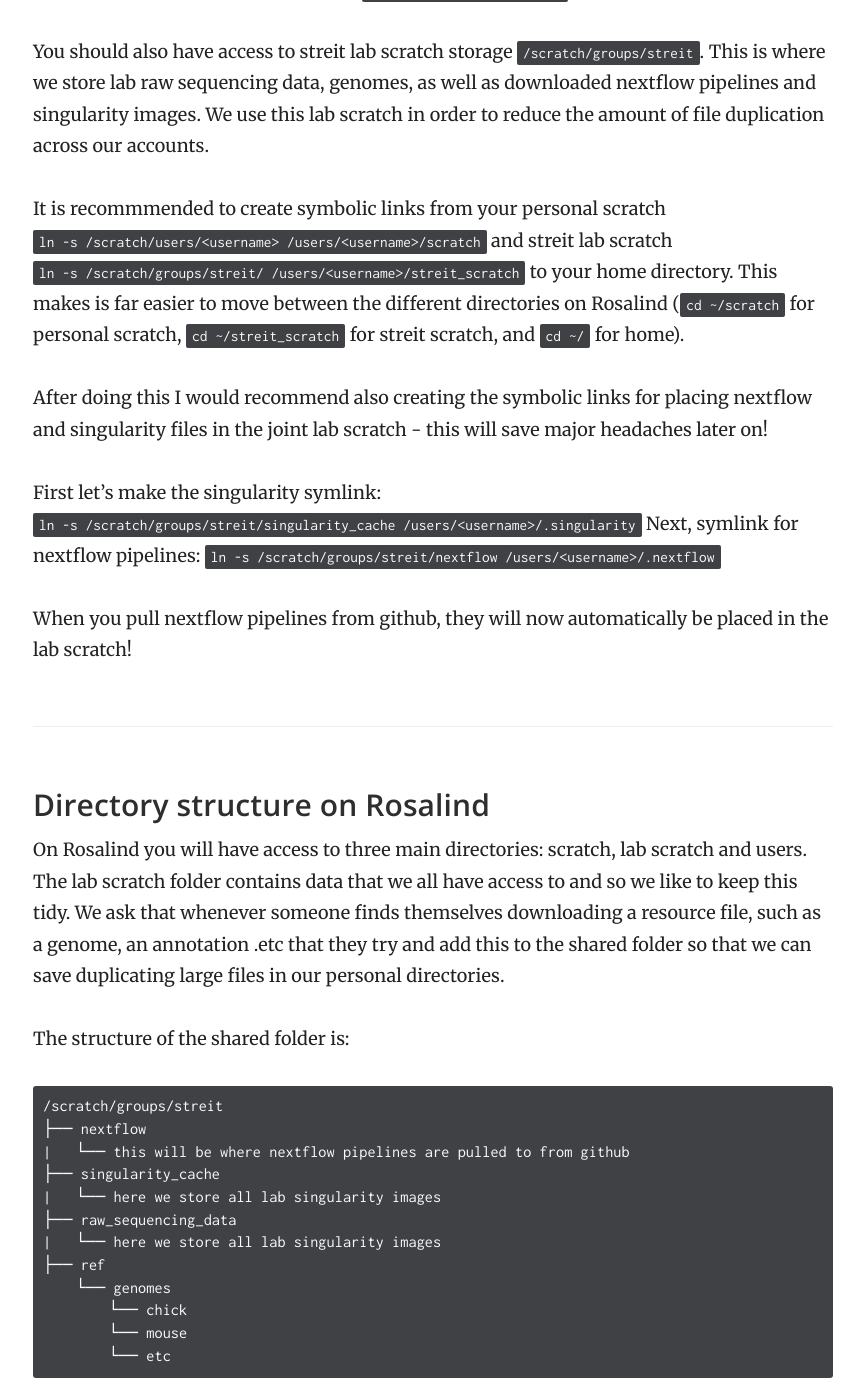
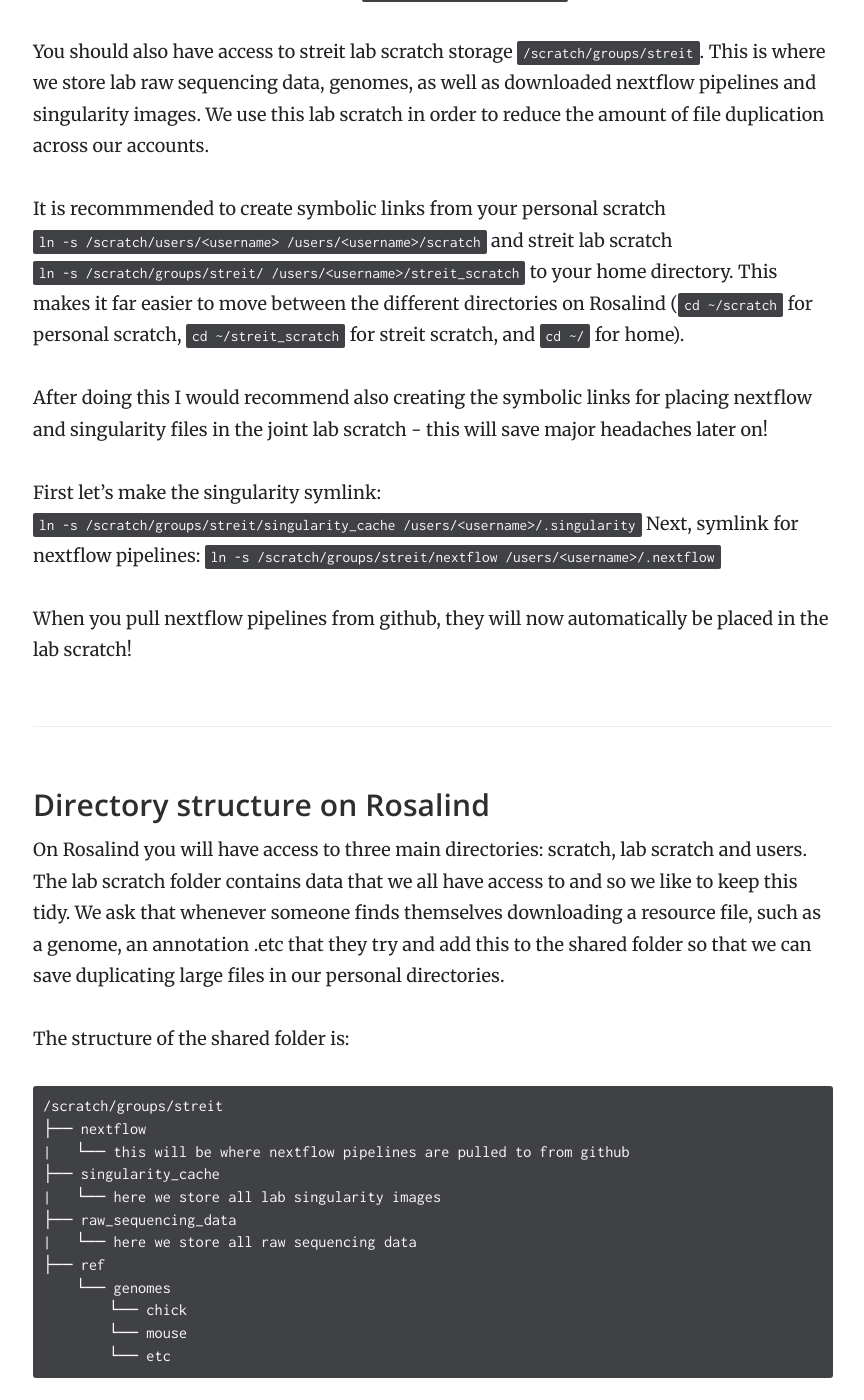
Before and after one commit to Streit-lab/Streit-lab.github.io, a Jekyll site: the page built from _docs/Rosalind/intro.md, in a window 1280 px wide and 1400 px high, scrolled down 1618 px. Shown: the whole window, without its empty margins (357-1221 px from the left). Built offline with Jekyll 4.4.1, drawn with Linux system fonts in a browser that asks for light colours.

Commit message:
rosalind intro corrections

```diff
--- a/_docs/Rosalind/intro.md
+++ b/_docs/Rosalind/intro.md
@@ -45,7 +45,7 @@ You will have been given a personal scratch directory, which is where you should
 
 You should also have access to streit lab scratch storage `/scratch/groups/streit`. This is where we store lab raw sequencing data, genomes, as well as downloaded nextflow pipelines and singularity images. We use this lab scratch in order to reduce the amount of file duplication across our accounts.
 
-It is recommmended to create symbolic links from your personal scratch `ln -s /scratch/users/<username> /users/<username>/scratch` and streit lab scratch `ln -s /scratch/groups/streit/ /users/<username>/streit_scratch` to your home directory. This makes is far easier to move between the different directories on Rosalind (`cd ~/scratch` for personal scratch, `cd ~/streit_scratch` for streit scratch, and `cd ~/` for home).
+It is recommmended to create symbolic links from your personal scratch `ln -s /scratch/users/<username> /users/<username>/scratch` and streit lab scratch `ln -s /scratch/groups/streit/ /users/<username>/streit_scratch` to your home directory. This makes it far easier to move between the different directories on Rosalind (`cd ~/scratch` for personal scratch, `cd ~/streit_scratch` for streit scratch, and `cd ~/` for home).
 
 After doing this I would recommend also creating the symbolic links for placing nextflow and singularity files in the joint lab scratch - this will save major headaches later on!
 
@@ -67,7 +67,7 @@ The structure of the shared folder is:
 ├── singularity_cache
 |   └── here we store all lab singularity images
 ├── raw_sequencing_data
-|   └── here we store all lab singularity images
+|   └── here we store all raw sequencing data
 ├── ref
     └── genomes
         └── chick
```
